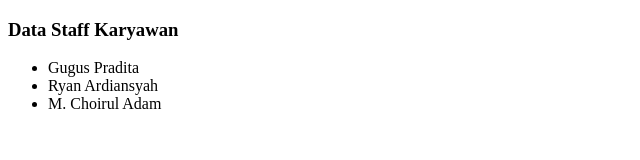
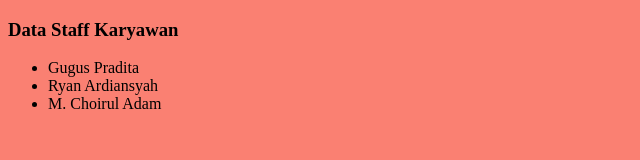
Before and after one commit to ntdroid19/latihan-git, a plain HTML site: page staff.html in a window 1280 px wide. Shown: the whole page, without its empty margins (0-640 px from the left). Drawn offline with Linux system fonts and the light colour scheme.

Commit message:
memberi style pada file staff.html

```diff
--- a/staff.html
+++ b/staff.html
@@ -5,6 +5,11 @@
     <meta http-equiv="X-UA-Compatible" content="IE=edge">
     <meta name="viewport" content="width=device-width, initial-scale=1.0">
     <title>Data Staff</title>
+    <style>
+        body {
+            background-color: salmon;
+        }
+    </style>
 </head>
 <body>
     <h3>Data Staff Karyawan</h3>
```
